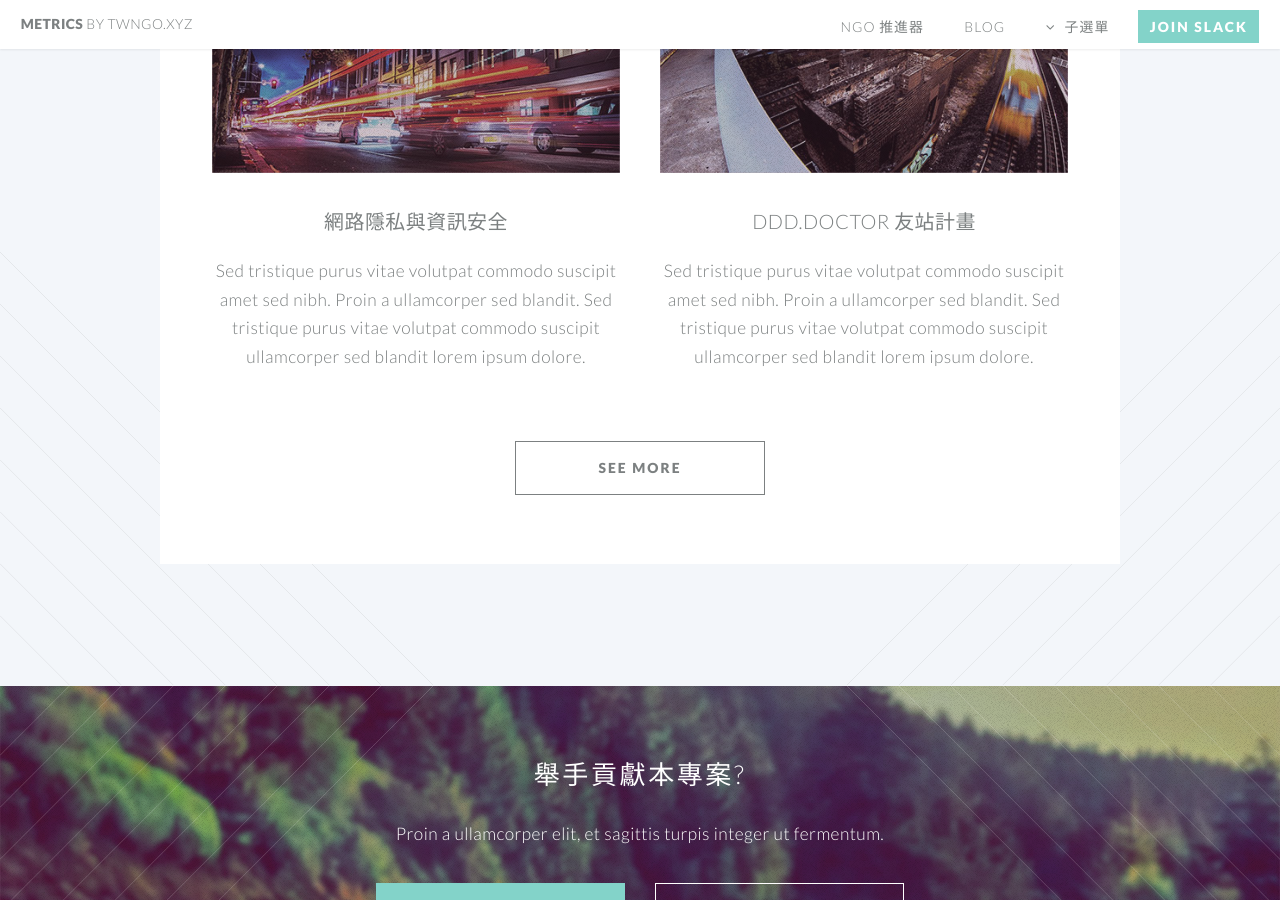
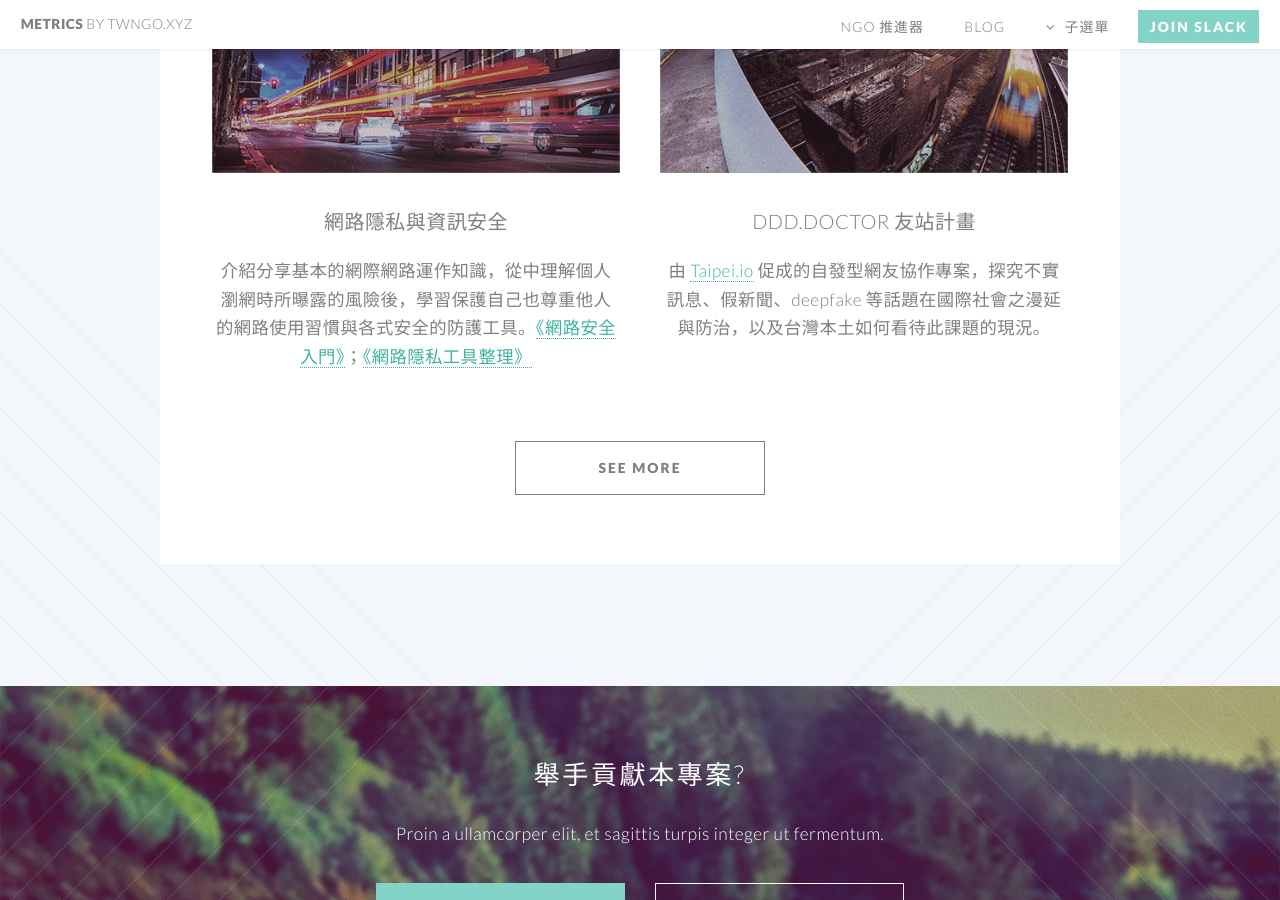
Before and after one commit to twngo/metrics, a Jekyll site: the page built from index.html, in a window 1280 px wide and 900 px high, scrolled down 2702 px. Built offline with Jekyll 4.4.1, drawn with Linux system fonts in a browser that asks for light colours; some of the changed text lies outside the part shown.

Commit message:
add content

```diff
--- a/_includes/banner.html
+++ b/_includes/banner.html
@@ -19,7 +19,7 @@
         by <a href="https://twngo.xyz">twngo.xyz</a>.</p>
         <footer>
             <ul class="buttons vertical">
-                <li><a href="#main" class="button fit scrolly">了解更多</a></li>
+                <li><a href="#main" class="button fit scrolly">Coming soon</a></li>
             </ul>
         </footer>
 
--- a/index.html
+++ b/index.html
@@ -27,12 +27,10 @@
 				<header>
 					<h2>探討<strong>數據指標</strong>字面與背後的意義</h2>
 				</header>
-				<p>Sed tristique purus vitae volutpat ultrices. Aliquam eu elit eget arcu comteger ut fermentum lorem.
-					Lorem ipsum dolor sit amet. Sed tristique purus vitae volutpat ultrices. eu elit eget commodo. Sed
-					tristique purus vitae volutpat ultrices. Aliquam eu elit eget arcu commodo.</p>
+				<p>本專案一如 twngo.xyz 其它計畫，皆為網友自發性利用工作閒餘之際，志願無償投入。為達成其永續與多元，我們始終歡迎各方有興趣的朋友量力一起加入參與。</p>
 				<footer>
 					<ul class="buttons">
-						<li><a href="#" class="button">Find Out More</a></li>
+						<li><a href="https://trello.com/b/4js4xpC6/metrics" class="button">本專案工作進程</a></li>
 					</ul>
 				</footer>
 
@@ -131,9 +129,7 @@
 					<header>
 						<h3>網路隱私與資訊安全</h3>
 					</header>
-					<p>Sed tristique purus vitae volutpat commodo suscipit amet sed nibh. Proin a ullamcorper sed
-						blandit. Sed tristique purus vitae volutpat commodo suscipit ullamcorper sed blandit lorem ipsum
-						dolore.</p>
+					<p>介紹分享基本的網際網路運作知識，從中理解個人瀏網時所曝露的風險後，學習保護自己也尊重他人的網路使用習慣與各式安全的防護工具。<a href="https://infosec.twngo.xyz/" alt="資訊安全入門與網路自由">《網路安全入門》</a>；<a href="https://privacytools.twngo.xyz" alt="網路隱私工具">《網路隱私工具整理》</a></p>
 				</section>
 
 			</div>
@@ -144,9 +140,7 @@
 					<header>
 						<h3>DDD.doctor 友站計畫</h3>
 					</header>
-					<p>Sed tristique purus vitae volutpat commodo suscipit amet sed nibh. Proin a ullamcorper sed
-						blandit. Sed tristique purus vitae volutpat commodo suscipit ullamcorper sed blandit lorem ipsum
-						dolore.</p>
+					<p>由 <a href="http://taipei.io">Taipei.io</a> 促成的自發型網友協作專案，探究不實訊息、假新聞、deepfake 等話題在國際社會之漫延與防治，以及台灣本土如何看待此課題的現況。</p>
 				</section>
 
 			</div>
```
Also changed, not shown: 2 other files.
